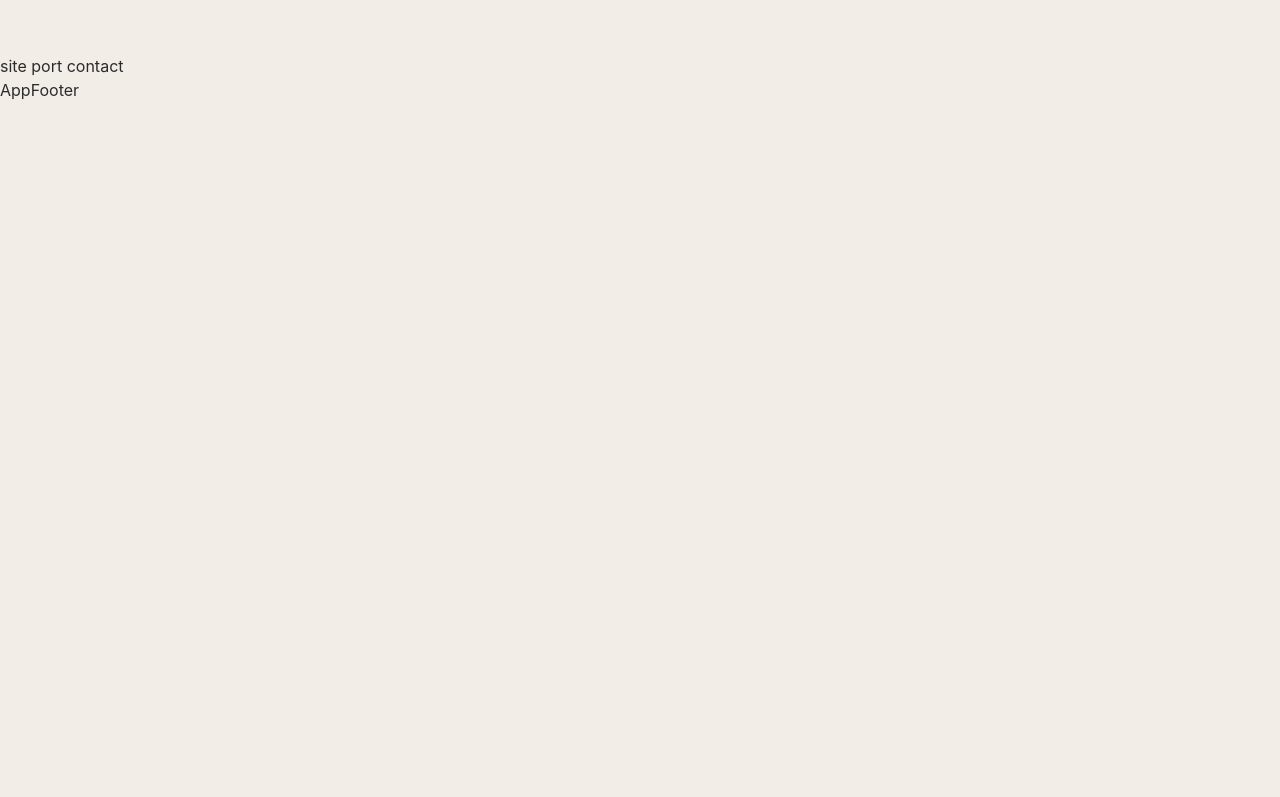
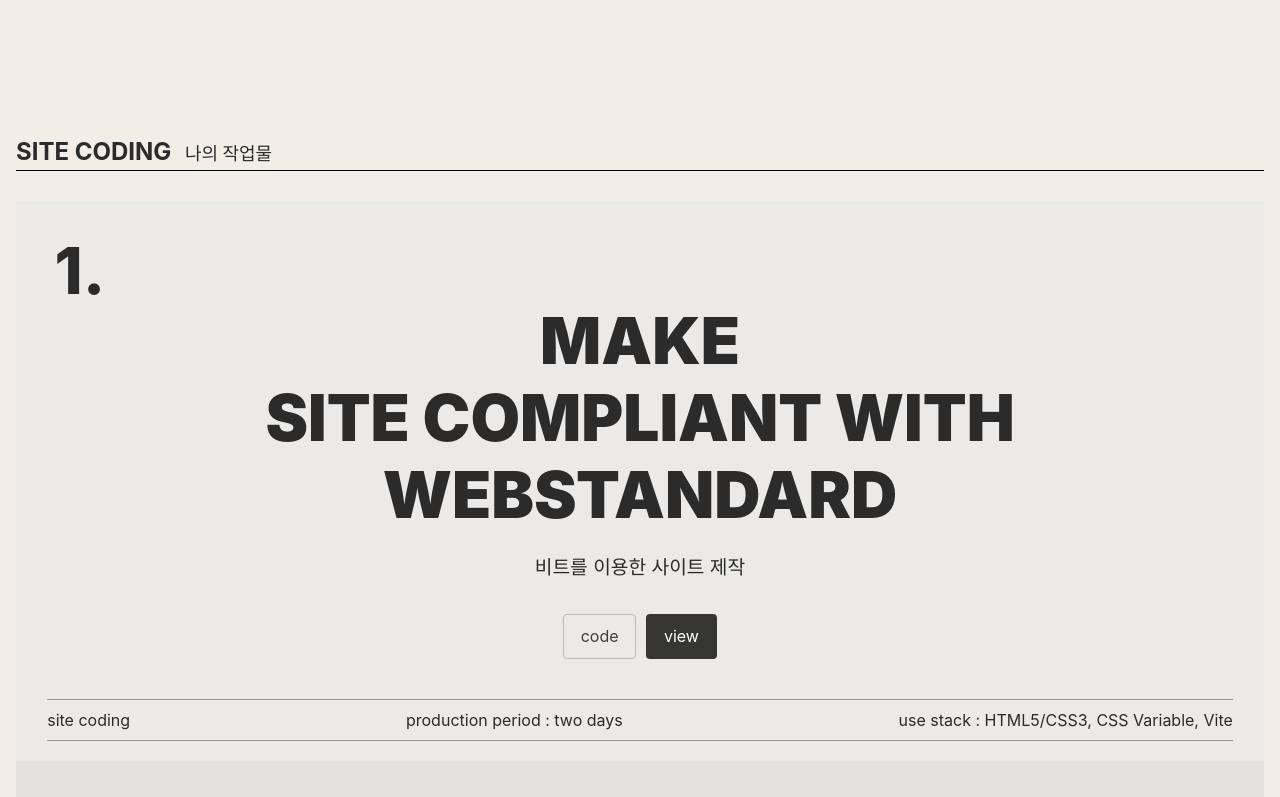
Before and after one commit to yun-narae/learn--vue-portfolio, a Vue app: page / in a window 1280 px wide. Shown: the part 2000-2797 px from the top of the page. Before the commit the page ends 2102 px from the top, so only its background shows below. Built offline with nearby package versions, Linux system fonts and the light colour scheme; a web font is replaced by a local one.

Commit message:
사이트 완료

```diff
--- a/src/components/Site.vue
+++ b/src/components/Site.vue
@@ -1,3 +1,199 @@
+<script setup>
+import { siteText } from "../constants";
+</script>
+
 <template>
-    site
+    <section id="site">
+            <div class="site__inner">
+                <h2 class="site__title">Site coding <em>나의 작업물</em></h2>
+                <div class="site__wrap">
+                    <article
+                        :class="`site__item s${key + 1}`"
+                        v-for="(site, key) in siteText" :key="key"
+                    >
+                        <span class="num">{{key+1}}.</span>
+                        <div class="text">
+                            <p v-for="(text, index) in site.text" :key="index">{{ text }}</p>
+                        </div>
+                        <h3 class="title">{{site.title}}</h3>
+                        <div class="btn-box">
+                            <a :href="site.code" title="code">code</a>
+                            <a :href="site.view" title="view">view</a>
+                        </div>
+                        <div class="info" >
+                            <span v-for="(info, index) in site.info" :key="index">{{info}}</span>
+                        </div>
+                    </article>
+                </div>
+            </div>
+        </section>
 </template>
+
+<style lang="scss" scoped>
+.site__inner {
+    margin: 10vh 0;
+    padding: 0 16px;
+}
+
+.site__title {
+    width: 100%;
+    height: 10%;
+    font-size: 24px;
+    font-weight: 700;
+    text-transform: uppercase;
+    word-break: keep-all;
+    border-bottom: 1px solid var(--black);
+    background-color: var(--mainBg-color);
+    position: sticky;
+    top: 70px;
+    left: 0;
+    margin-bottom: 30px;
+}
+
+.site__title em {
+    font-size: 18px;
+    white-space: nowrap;
+    margin-left: 8px;
+}
+
+.site__item {
+    height: 70vh;
+    padding: 1rem;
+    display: flex;
+    align-items: center;
+    justify-content: center;
+    flex-direction: column;
+    position: sticky;
+    left: 0;
+}
+
+.site__item.s1 {
+    background-color: rgb(235, 234, 233);
+    top: 120px;
+}
+
+.site__item.s2 {
+    background-color: rgb(228, 226, 223);
+    top: 200px;
+}
+
+.site__item.s3 {
+    background-color: rgb(214, 211, 208);
+    top: 280px;
+}
+
+.site__item.s4 {
+    background-color: rgb(195, 193, 192);
+}
+
+.site__item .num {
+    font-size: 5vw;
+    line-height: 1;
+    font-weight: 800;
+    position: absolute;
+    left: 3vw;
+    top: 3vw;
+}
+
+.site__item .text {
+    text-align: center;
+}
+
+.site__item .text > p {
+    font-size: 5vw;
+    line-height: 1.2;
+    font-weight: 900;
+    text-transform: uppercase;
+}
+
+.site__item .title {
+    margin-top: 1.2rem;
+    font-size: 1.2rem;
+}
+
+.site__item .btn-box {
+    margin-top: 2rem;
+    display: flex;
+    gap: 10px;
+}
+
+.site__item .btn-box a {
+    font-size: 1rem;
+    border-radius: 4px;
+    color: var(--white);
+    padding: 0.6rem 1rem;
+    transition: 0.3s;
+    align-items: center;
+    justify-content: center;
+    text-align: center;
+}
+
+.site__item .btn-box a:nth-child(1) {
+    color: #3e3e3e;
+    border: 1px solid #bbbaba;
+}
+
+.site__item .btn-box a:nth-child(1):hover {
+    color: #353535;
+    font-weight: bold;
+    border: 1px solid #969696;
+}
+
+.site__item .btn-box a:nth-child(1)::after {
+    content: attr(title);
+    display: block;
+    font-weight: bold;
+    height: 0px;
+    transform: translateY(-18px);
+    visibility: hidden;
+}
+
+.site__item .btn-box a:nth-child(2) {
+    background-color: rgb(54, 54, 53);
+    border: 1px solid transparent;
+}
+
+.site__item .btn-box a:nth-child(2):hover {
+    font-weight: bold;
+    background-color: #121212;
+}
+
+.site__item .btn-box a:nth-child(2)::after {
+    content: attr(title);
+    display: block;
+    font-weight: bold;
+    height: 0px;
+    transform: translateY(-18px);
+    visibility: hidden;
+}
+
+.site__item .info {
+    position: absolute;
+    left: 50%;
+    bottom: 0;
+    transform: translate(-50%, 0);
+    margin-bottom: 20px;
+    width: 95%;
+    border-top: 1px solid #969696;
+    border-bottom: 1px solid #969696;
+    display: flex;
+    justify-content: space-between;
+    padding: 8px 0;
+}
+
+.site__item .info p {
+    font-size: 0.8rem;
+    text-transform: uppercase;
+}
+
+@media (max-width: 800px) {
+    .site__item .text > p {
+        font-size: 8vw;
+    }
+
+    .site__item .info {
+        flex-direction: column;
+        padding: 5px 0;
+    }
+}
+</style>
```
